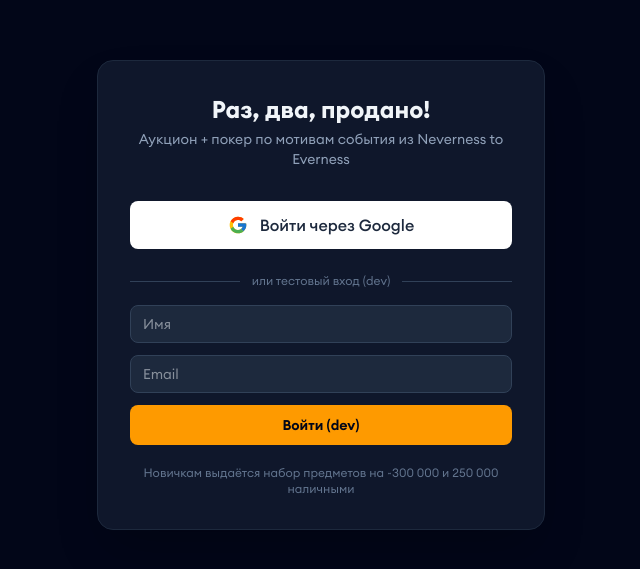
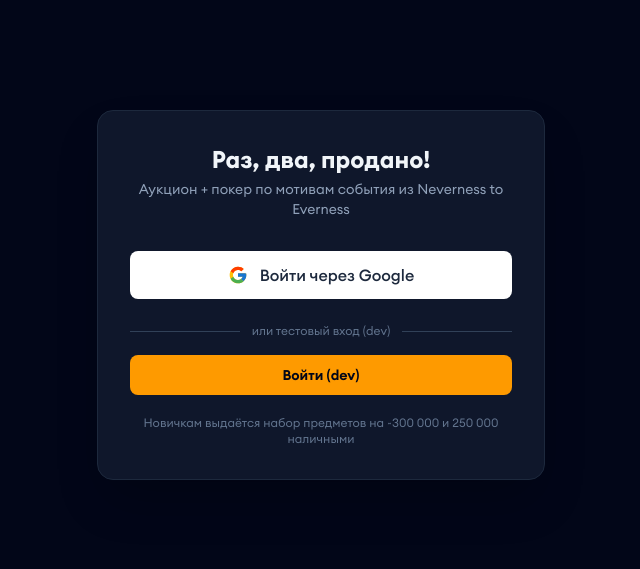
Before and after one commit to endgage12/bunker-auctioneer, a Vue app in the folder apps/web/: page /#/login in a window 1280 px wide. Shown: the part 105-674 px from the top of the page, without its empty margins (319-959 px from the left). Built offline with nearby package versions, Linux system fonts and the light colour scheme.

Commit message:
Логин: dev-вход одной кнопкой со случайными именем и email

```diff
--- a/apps/web/src/views/LoginView.vue
+++ b/apps/web/src/views/LoginView.vue
@@ -29,11 +29,14 @@
 
       <div v-if="devError" class="mb-3 px-3 py-2 rounded bg-rose-950 text-rose-300 text-sm">{{ devError }}</div>
 
-      <form class="flex flex-col gap-3" @submit.prevent="devLogin">
-        <input v-model="devName" class="input-dark" placeholder="Имя" />
-        <input v-model="devEmail" type="email" required class="input-dark" placeholder="Email" />
-        <button type="submit" :disabled="busy" class="btn-primary w-full">Войти (dev)</button>
-      </form>
+      <button
+        type="button"
+        :disabled="busy"
+        class="btn-primary w-full"
+        @click="devLogin"
+      >
+        Войти (dev)
+      </button>
 
       <p class="text-xs text-slate-500 mt-5 text-center">
         Новичкам выдаётся набор предметов на ~300 000 и 250 000 наличными
@@ -52,8 +55,6 @@ import type { Profile } from '@auctioneer/shared';
 const route = useRoute();
 const router = useRouter();
 const auth = useAuthStore();
-const devName = ref('');
-const devEmail = ref('');
 const busy = ref(false);
 const oauthError = ref(false);
 const devError = ref('');
@@ -81,13 +82,22 @@ function googleLogin(): void {
   window.location.href = '/api/auth/google';
 }
 
+function randomId(): string {
+  const bytes = new Uint8Array(4);
+  crypto.getRandomValues(bytes);
+  return Array.from(bytes, (b) => b.toString(16).padStart(2, '0')).join('');
+}
+
 async function devLogin(): Promise<void> {
   busy.value = true;
   devError.value = '';
   try {
+    const id = randomId();
+    const email = 'dev-' + id + '@example.com';
+    const name = 'Dev ' + id;
     const resp = await post<{ token: string; profile: Profile }>('/api/auth/dev-login', {
-      email: devEmail.value,
-      name: devName.value,
+      email,
+      name,
     });
     auth.setToken(resp.token);
     auth.user = resp.profile;
```
